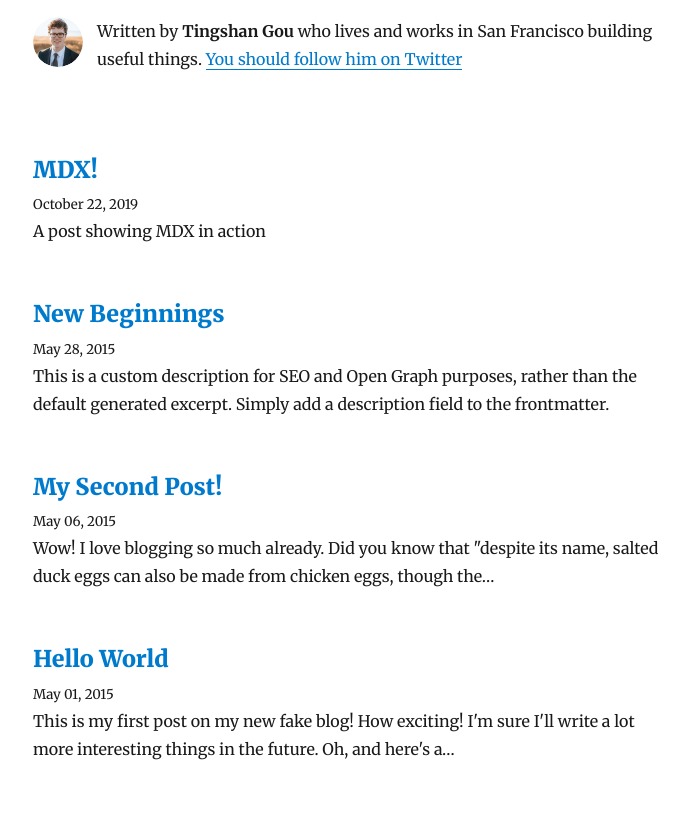
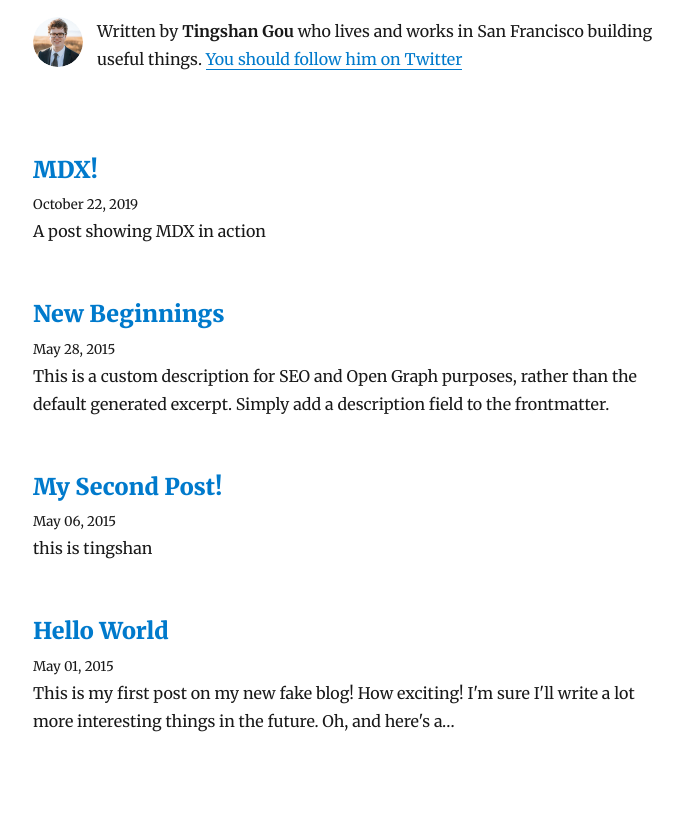
Before and after one commit to gracegotlost/gatsby-cms, a Gatsby site: page /blog/ in a window 1280 px wide. Shown: the part 277-1094 px from the top of the page, without its empty margins (292-981 px from the left). Built offline with nearby package versions, Linux system fonts and the light colour scheme; Gatsby itself is replaced by a stand-in of ours; some packages are replaced by stand-ins of ours.

Commit message:
Update Blog “my-second-post/index”

```diff
--- a/content/blog/my-second-post/index.md
+++ b/content/blog/my-second-post/index.md
@@ -1,13 +1,15 @@
 ---
+path: lalala
+date: '2015-05-06T23:46:37.121Z'
 title: My Second Post!
-date: "2015-05-06T23:46:37.121Z"
+description: this is tingshan
 ---
-
 Wow! I love blogging so much already.
 
-Did you know that "despite its name, salted duck eggs can also be made from
-chicken eggs, though the taste and texture will be somewhat different, and the
+Did you know that "despite its name, salted duck eggs can also be made from chicken eggs, though the taste and texture will be somewhat different, and the
 egg yolk will be less rich."?
 ([Wikipedia Link](http://en.wikipedia.org/wiki/Salted_duck_egg))
 
 Yeah, I didn't either.
+
+This is Tingshan trying out dddddddd
```
